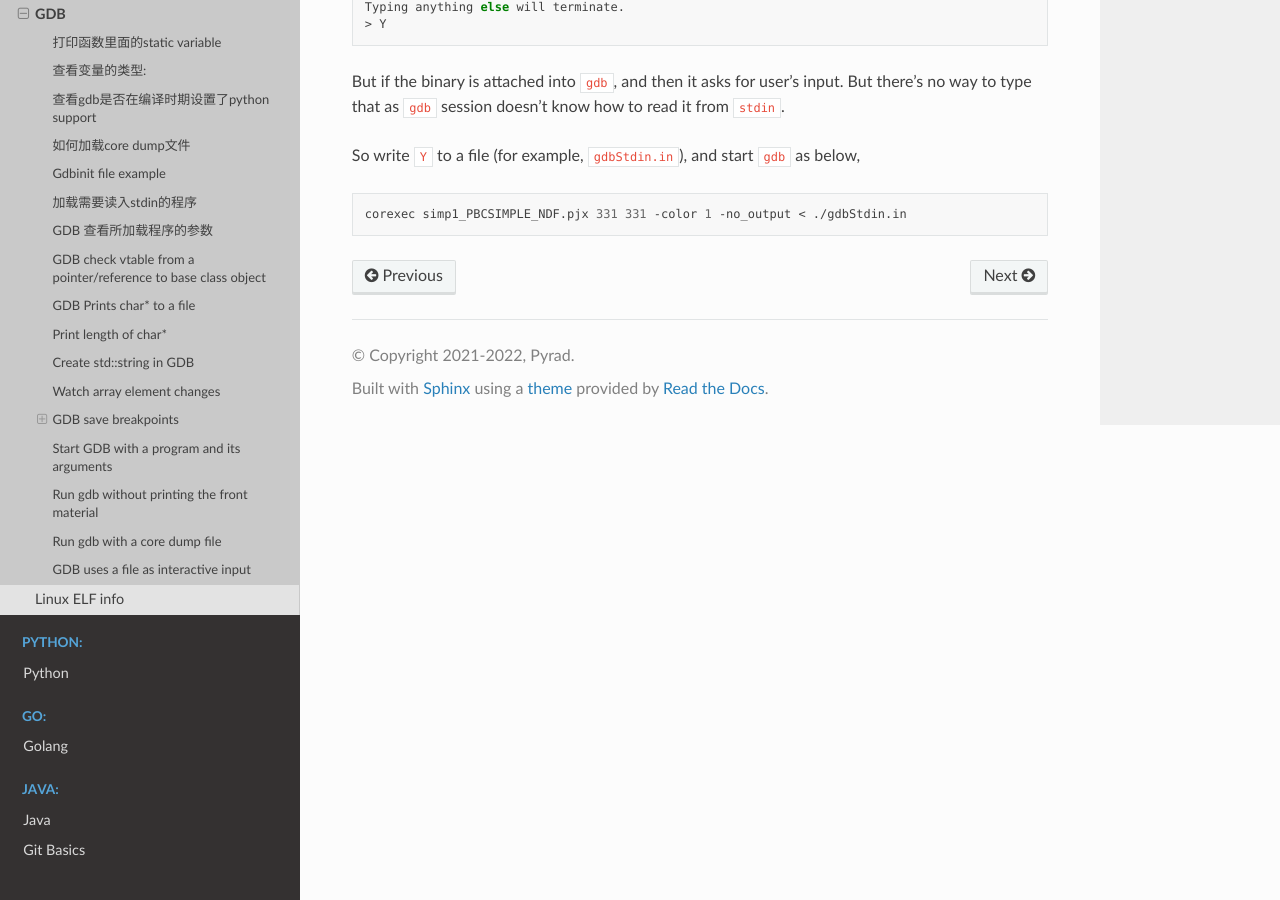
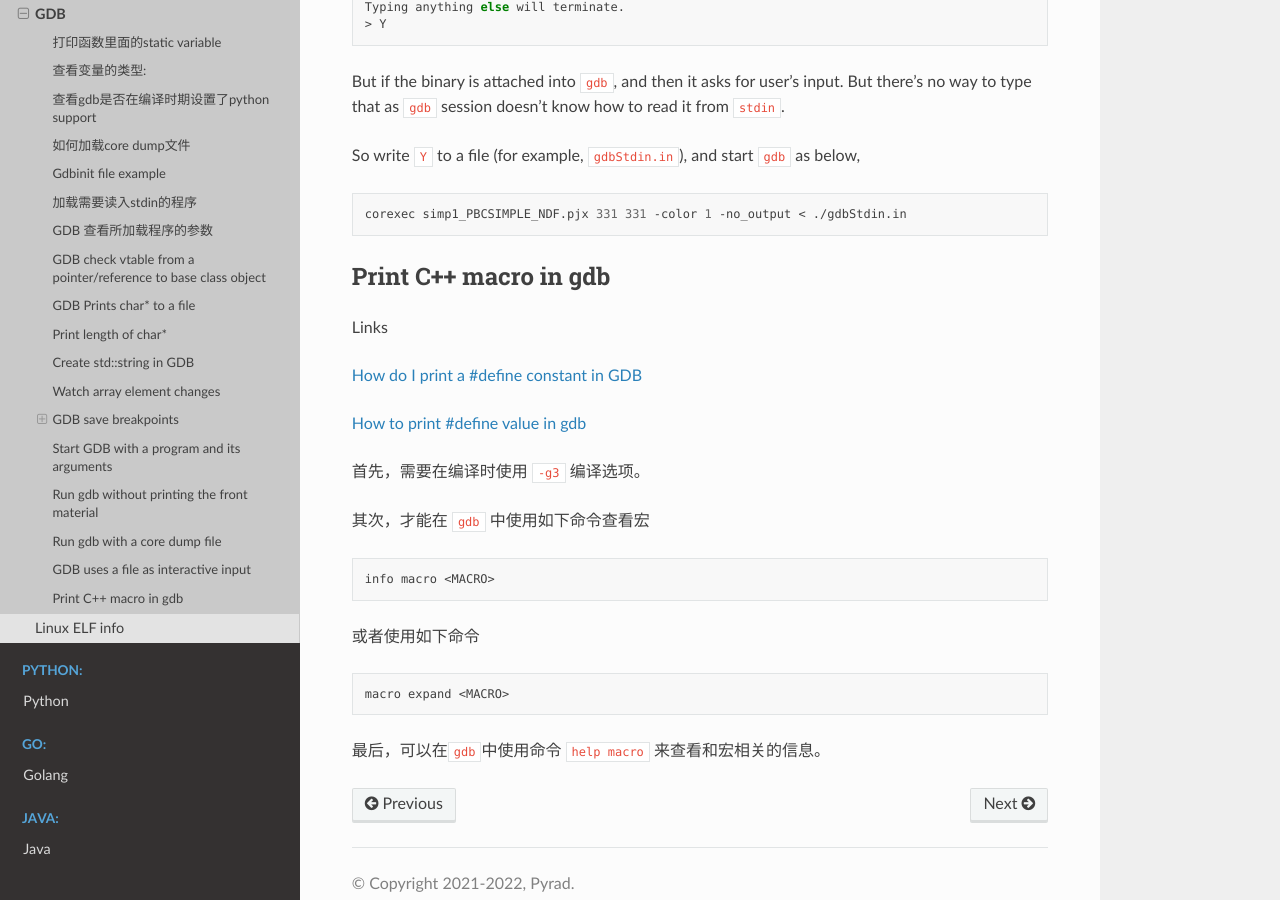
Before and after one commit to Pyrad/pyradnotes, a Sphinx documentation site: the page built from source/Linux/gdb.md, in a window 1280 px wide and 900 px high, scrolled down 4041 px. Built offline with Sphinx 7.4.7 and the Read the Docs theme 2.0.0, drawn with Linux system fonts in a browser that asks for light colours.

Commit message:
GDB Print a C++ macro in gdb

````diff
--- a/source/Linux/gdb.md
+++ b/source/Linux/gdb.md
@@ -220,3 +220,30 @@ So write `Y` to a file (for example, `gdbStdin.in`), and start `gdb` as below,
 ```shell
 corexec simp1_PBCSIMPLE_NDF.pjx 331 331 -color 1 -no_output < ./gdbStdin.in
 ```
+
+
+
+## Print C++ macro in gdb
+
+Links
+
+[How do I print a #define constant in GDB](https://stackoverflow.com/questions/2934006/how-do-i-print-a-defined-constant-in-gdb)
+
+[How to print #define value in gdb](https://stackoverflow.com/questions/26881742/how-to-print-define-value-in-gdb)
+
+
+首先，需要在编译时使用 `-g3` 编译选项。
+
+其次，才能在 `gdb` 中使用如下命令查看宏
+
+```gdb
+info macro <MACRO>
+```
+
+或者使用如下命令
+
+```gdb
+macro expand <MACRO>
+```
+
+最后，可以在`gdb`中使用命令 `help macro` 来查看和宏相关的信息。
````
